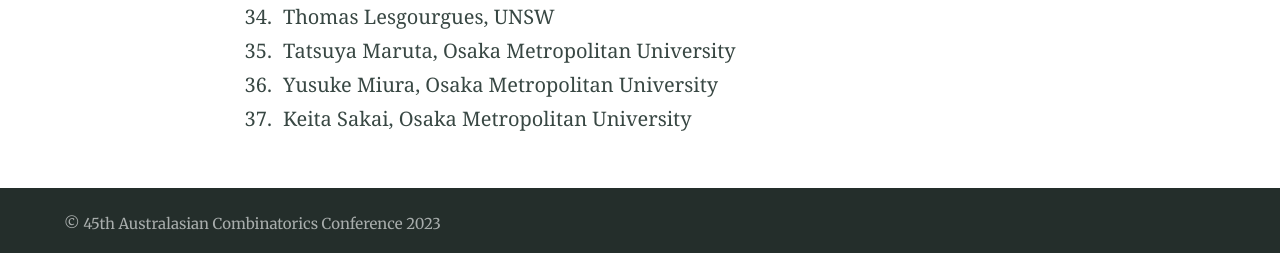
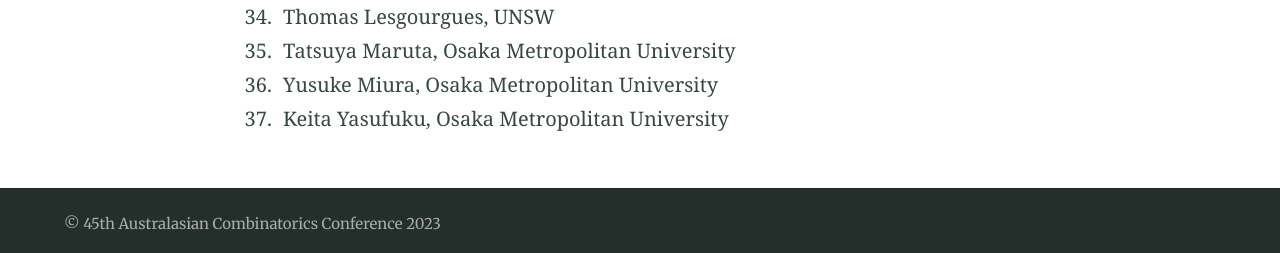
Before and after one commit to 45ACC/45ACC.github.io, a Jekyll site: the page built from participants.md, in a window 1280 px wide. Shown: the part 1684-1937 px from the top of the page. Built offline with Jekyll 4.4.1, drawn with Linux system fonts in a browser that asks for light colours.

Commit message:
Update participants.md

```diff
--- a/participants.md
+++ b/participants.md
@@ -42,4 +42,4 @@ aside: false
 33. Thomas Lesgourgues, UNSW
 34. Tatsuya Maruta, Osaka Metropolitan University
 35. Yusuke Miura, Osaka Metropolitan University
-36. Keita Sakai, Osaka Metropolitan University
+36. Keita Yasufuku, Osaka Metropolitan University
```
